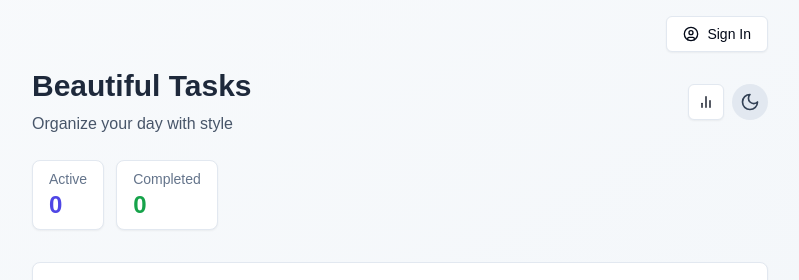
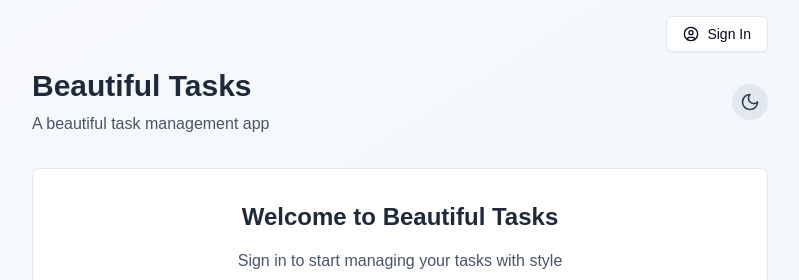
Before and after one commit to blink-new/beautiful-to-do-app-0ppxrrm3, a React (Vite) app: page / in a window 1280 px wide. Shown: the top 280 px of the page, without its empty margins (240-1039 px from the left). Built offline with nearby package versions, Linux system fonts and the light colour scheme; no server answers.

Commit message:
Update Header Component

```diff
--- a/src/components/Header.tsx
+++ b/src/components/Header.tsx
@@ -6,12 +6,14 @@ import { Button } from './ui/button'
 import { useTodoStore } from '../lib/store'
 import { Dialog, DialogContent, DialogHeader, DialogTitle, DialogTrigger } from './ui/dialog'
 import { StatsView } from './StatsView'
+import { useAuth } from './auth/AuthProvider'
 
 export function Header() {
   const [isDarkMode, setIsDarkMode] = useState(false)
   const getActiveCount = useTodoStore((state) => state.getActiveCount)
   const getCompletedCount = useTodoStore((state) => state.getCompletedCount)
   const getOverdueTodos = useTodoStore((state) => state.getOverdueTodos)
+  const { user } = useAuth()
 
   useEffect(() => {
     const isDark = localStorage.getItem('darkMode') === 'true'
@@ -51,11 +53,12 @@ export function Header() {
             Beautiful Tasks
           </h1>
           <p className="text-slate-600 dark:text-slate-400 mt-2">
-            Organize your day with style
+            {user ? `Organize your day with style` : 'A beautiful task management app'}
           </p>
         </motion.div>
 
         <div className="flex items-center gap-2">
+          {user && (
             <Dialog>
               <DialogTrigger asChild>
                 <Button
@@ -73,6 +76,7 @@ export function Header() {
                 <StatsView />
               </DialogContent>
             </Dialog>
+          )}
 
           <motion.button
             whileTap={{ scale: 0.95 }}
@@ -85,6 +89,7 @@ export function Header() {
         </div>
       </div>
 
+      {user && (
         <motion.div
           initial={{ opacity: 0, y: 10 }}
           animate={{ opacity: 1, y: 0 }}
@@ -108,6 +113,7 @@ export function Header() {
             </div>
           )}
         </motion.div>
+      )}
     </header>
   )
 }
```
Lines whose indentation alone changed are shown as unchanged.
